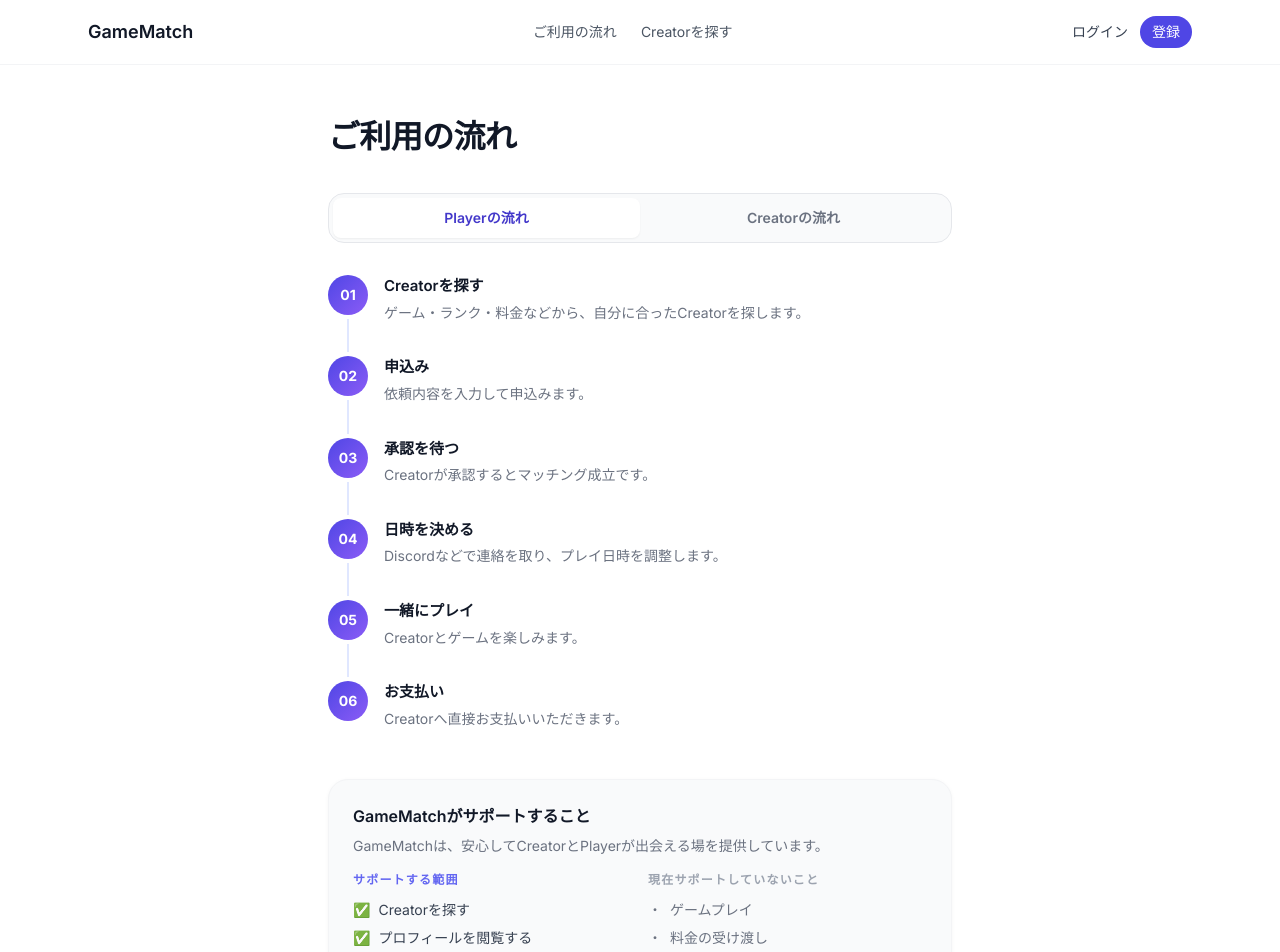
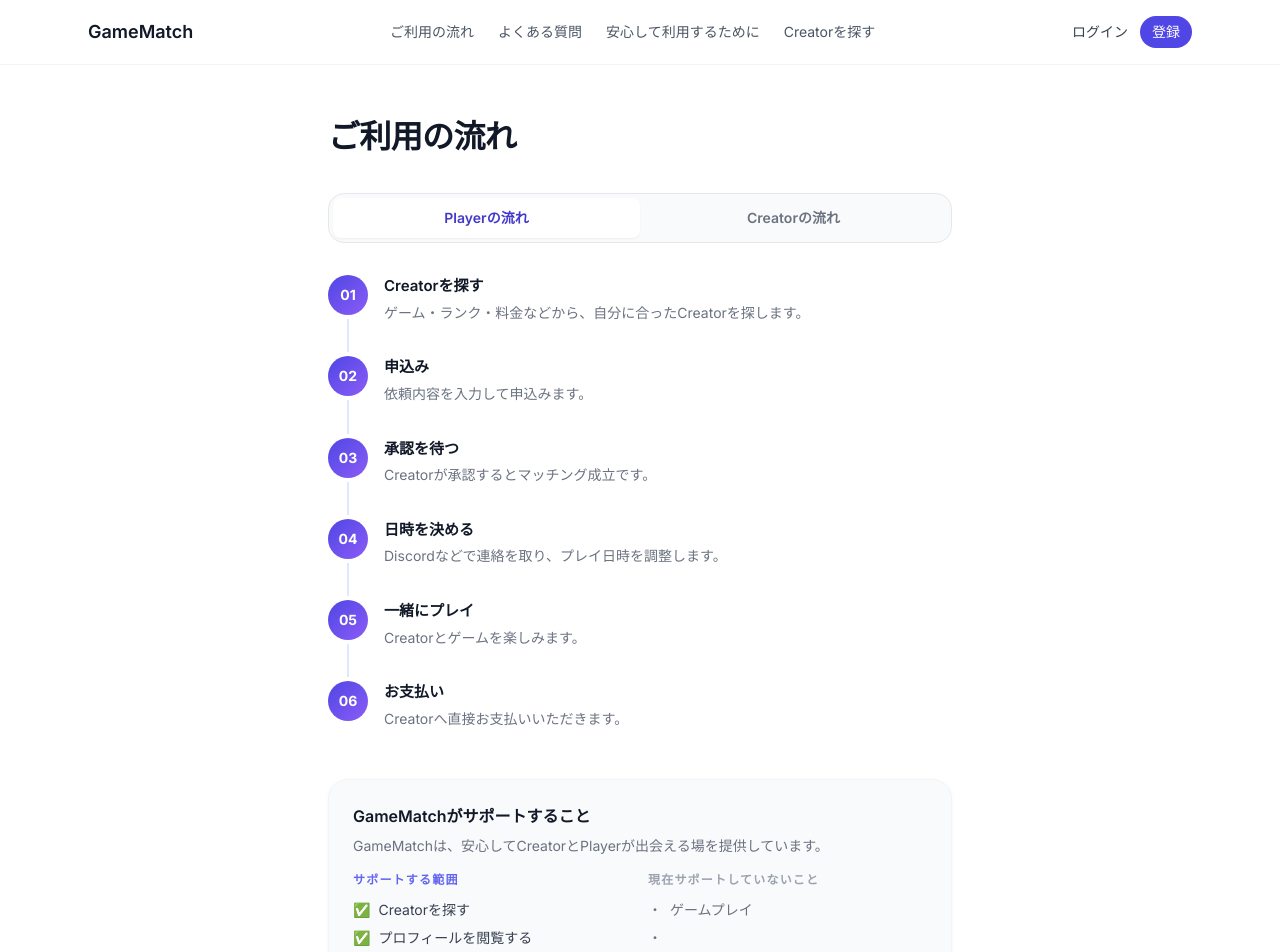
Before and after one commit to ec0221xk/gamematch, a Next.js app: page /how-it-works in a window 1280 px wide. Shown: the top 952 px of the page. Built offline with nearby package versions, Linux system fonts and the light colour scheme; no server answers.

Commit message:
Update nav order, remove payment item from unsupported list

```diff
--- a/src/app/how-it-works/page.tsx
+++ b/src/app/how-it-works/page.tsx
@@ -91,7 +91,7 @@
           </div>
           <div>
             <p className="text-xs font-semibold uppercase tracking-widest text-gray-400 mb-2">現在サポートしていないこと</p>
-            {["ゲームプレイ", "料金の受け渡し", "Discordなどでの連絡"].map((item) => (
+            {["ゲームプレイ", "", "Discordなどでの連絡"].map((item) => (
               <p key={item} className="flex items-center gap-2 text-sm text-gray-500 py-1">
                 <span>・</span> {item}
               </p>
--- a/src/components/layout/Header.tsx
+++ b/src/components/layout/Header.tsx
@@ -14,15 +14,20 @@
           GameMatch
         </Link>
 
-        <nav className="hidden items-center gap-6 text-sm text-gray-600 sm:flex">
+<nav className="hidden items-center gap-6 text-sm text-gray-600 sm:flex">
           <Link href="/how-it-works" className="hover:text-gray-900">
             ご利用の流れ
+          </Link>
+          <Link href="/faq" className="hover:text-gray-900">
+            よくある質問
+          </Link>
+          <Link href="/safety" className="hover:text-gray-900">
+            安心して利用するために
           </Link>
           <Link href="/creators" className="hover:text-gray-900">
             Creatorを探す
           </Link>
         </nav>
-
         <div className="flex items-center gap-3">
           {user ? (
             <>
```
